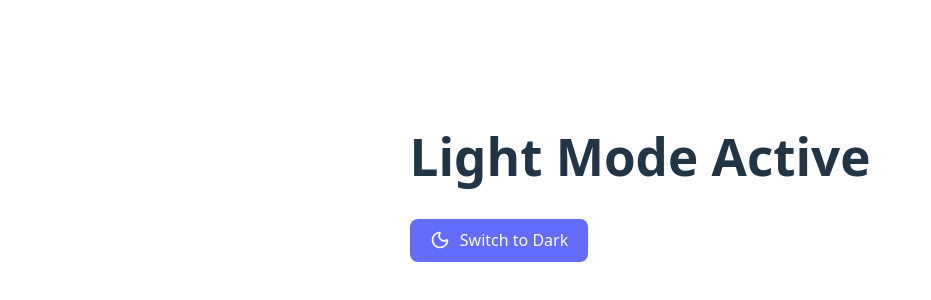
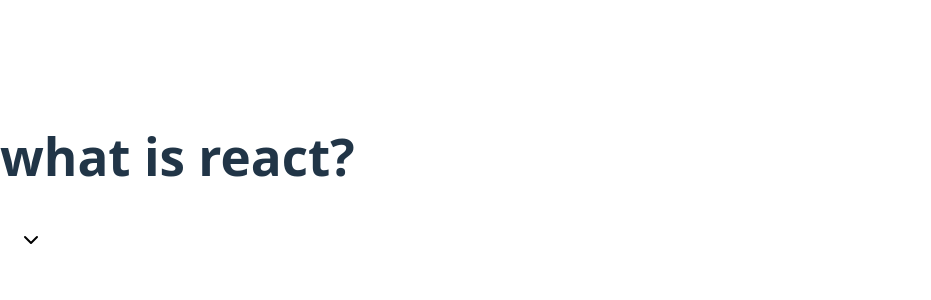
Before and after one commit to aniveshparida/practicing_react, a React (Vite) app in the folder counter/: page / in a window 1280 px wide. Shown: the part 222-522 px from the top of the page, without its empty margins (0-931 px from the left). Built offline with nearby package versions, Linux system fonts and the light colour scheme.

Commit message:
implemented an arrow button to show things conditionally

```diff
--- a/counter/src/App.jsx
+++ b/counter/src/App.jsx
@@ -1,24 +1,32 @@
 import { useState } from 'react'
 import './App.css'
 import { Sun, Moon } from 'lucide-react' // Changed to Sun/Moon for theme context
-
+import {ChevronDown} from 'lucide-react'
 function App() {
-  const [isDark, setIsDark] = useState(false);
-
-  const handleClick = () => {
-    setIsDark(!isDark);
-  }
-
+  const [isToggle,setToggle]=useState(false);
+   const handleToggle=()=>{
+    setToggle(!isToggle);
+   }
   return (
-    // Added a wrapper class 'app-wrapper' for layout
-    <div className={`app-wrapper ${isDark ? 'dark-theme' : 'light-theme'}`}>
-       <div className="card">
-         <h1>{isDark ? 'Dark Mode Active' : 'Light Mode Active'}</h1>
-         <button onClick={handleClick} className="toggle-btn">
-           {isDark ? <Sun size={20} /> : <Moon size={20} />}
-           <span>Switch to {isDark ? 'Light' : 'Dark'}</span>
-         </button>
-       </div>
+    <div>
+      <h1>what is react?</h1>
+      <button onClick={handleToggle}style={{
+            background: 'none',
+            border: 'none',
+            cursor: 'pointer',
+            display: 'flex',
+            alignItems: 'center',
+            transition: 'transform 0.3s ease',
+            // Rotate the arrow 180 degrees when open
+            transform: isToggle ? 'rotate(180deg)' : 'rotate(0deg)'
+          }}><ChevronDown size={24}/></button>
+      {
+        isToggle && (
+          <div>
+             <h1>React is a library...</h1>
+          </div>
+        )
+      }
     </div>
   )
 }
```
